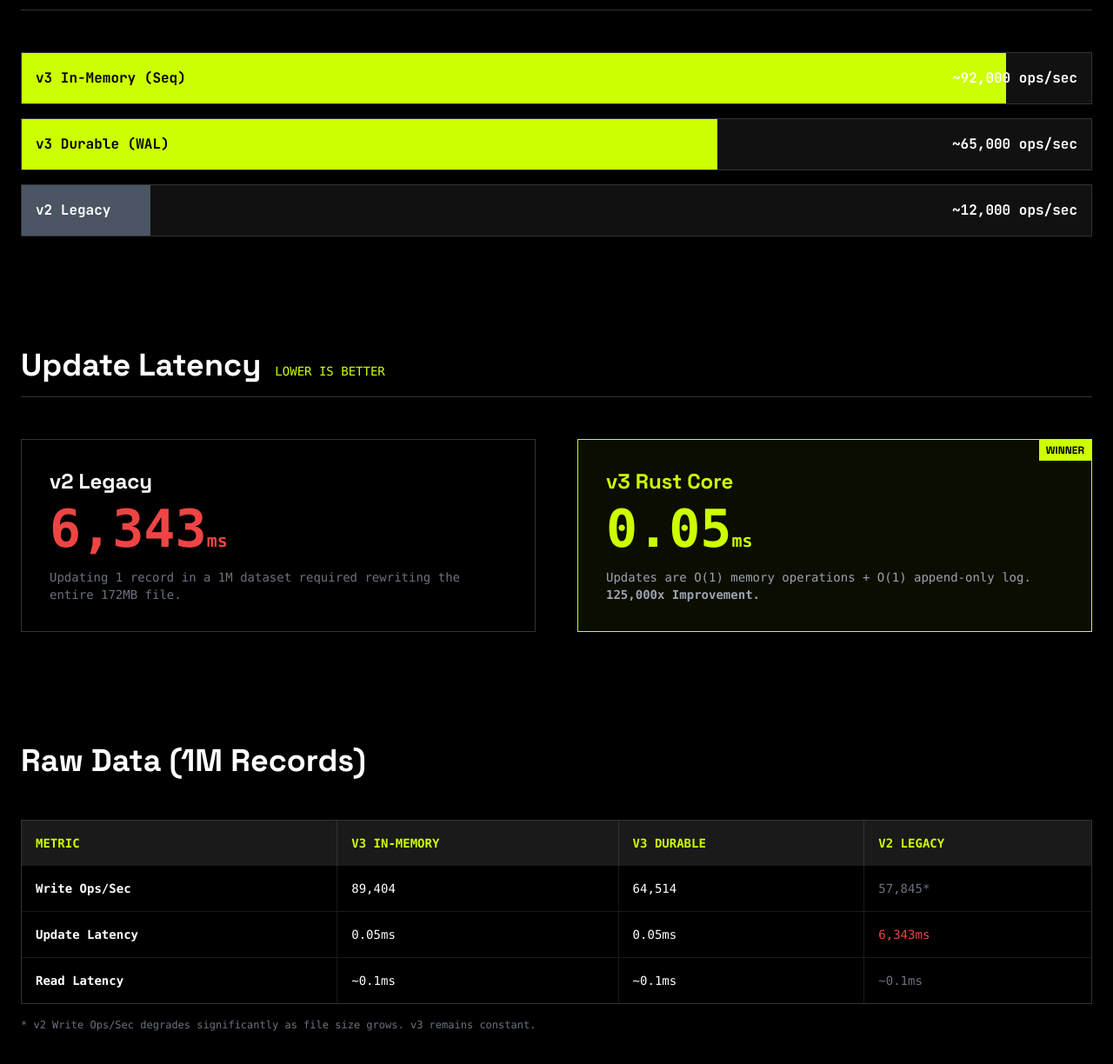
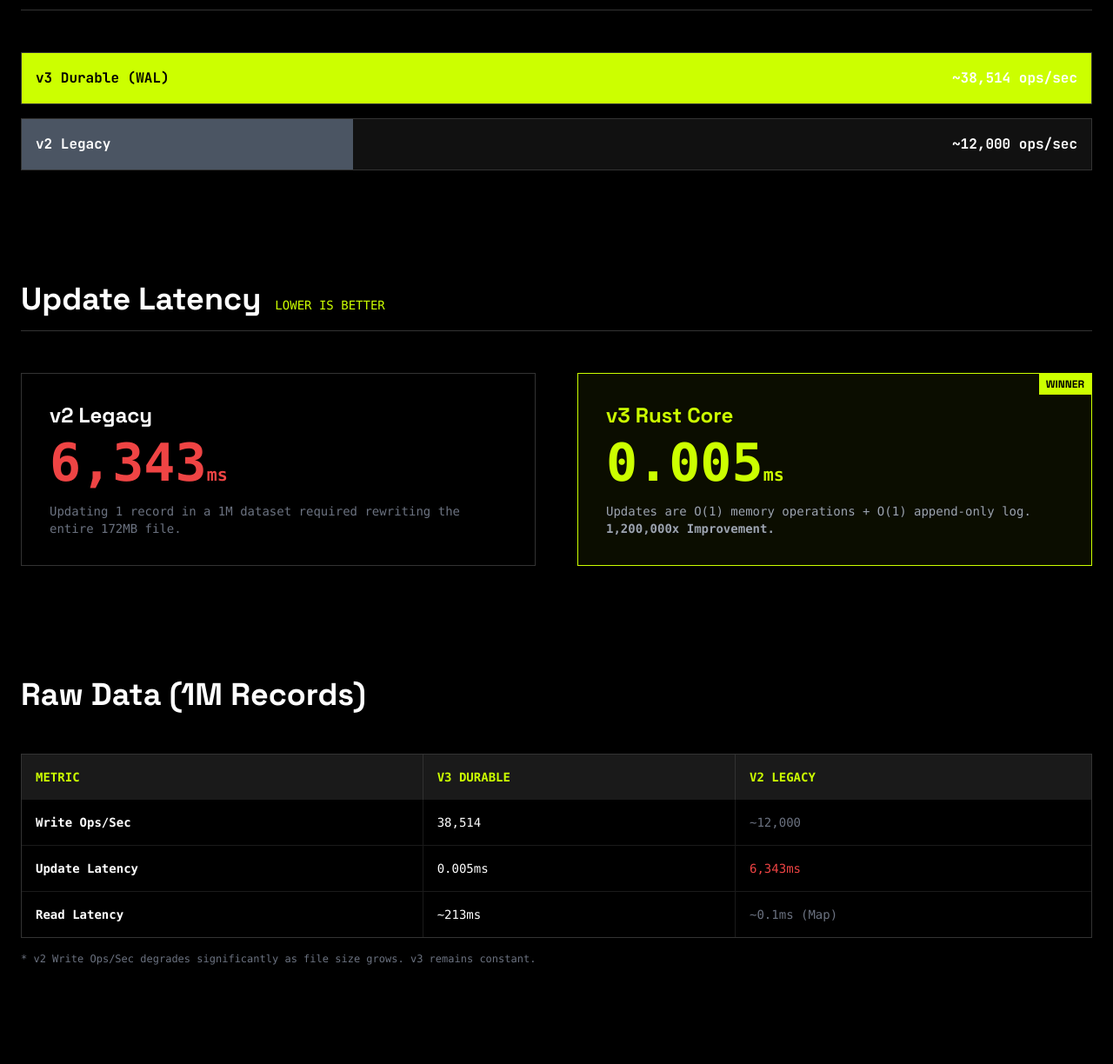
Before and after one commit to sethunthunder111/json-database-st, a website: page docs/benchmarks.html in a window 1280 px wide. Shown: the part 726-1950 px from the top of the page at 87% size. After the commit the page ends 1917 px from the top, so only its background shows below. Drawn offline with nearby package versions, Linux system fonts and the light colour scheme; a script that the page names is missing.

Commit message:
chore: update benchmarks, docs, and bump version to 3.1.6

```diff
--- a/JSONDatabase.js
+++ b/JSONDatabase.js
@@ -173,7 +173,7 @@ class JSONDatabase extends EventEmitter {
       try {
           this.core.batch(ops);
           for (const op of ops) {
-              if (this._middleware.after[op.type]) {
+              if (this._middleware.after[op.type] && this._middleware.after[op.type].length > 0) {
                   const { type, ...rest } = op;
                   this._runMiddleware("after", type, { ...rest, finalData: this.core.get(undefined) });
               }
@@ -184,7 +184,7 @@ class JSONDatabase extends EventEmitter {
   }
 
   async _scheduleSave() {
-    this._flushOps();
+    // this._flushOps(); // REMOVED: Batching optimization. Flush only on read or before save.
 
     if (this._saveTimer) {
         clearTimeout(this._saveTimer);
--- a/docs/benchmarks.html
+++ b/docs/benchmarks.html
@@ -58,17 +58,12 @@
             <!-- Chart 1 -->
             <div class="mb-12">
                 <div class="bar-container">
-                    <div class="bar-fill" style="width: 92%"></div>
-                    <span class="bar-label">v3 In-Memory (Seq)</span>
-                    <span class="bar-value">~92,000 ops/sec</span>
+                    <div class="bar-fill" style="width: 100%"></div>
+                    <span class="bar-label">v3 Durable (WAL)</span>
+                    <span class="bar-value">~38,514 ops/sec</span>
                 </div>
                 <div class="bar-container">
-                    <div class="bar-fill" style="width: 65%"></div>
-                    <span class="bar-label">v3 Durable (WAL)</span>
-                    <span class="bar-value">~65,000 ops/sec</span>
-                </div>
-                <div class="bar-container">
-                    <div class="bar-fill bg-gray-600" style="width: 12%"></div>
+                    <div class="bar-fill bg-gray-600" style="width: 31%"></div>
                     <span class="bar-label text-white">v2 Legacy</span>
                     <span class="bar-value">~12,000 ops/sec</span>
                 </div>
@@ -94,10 +89,10 @@
                 <div class="border border-[#ccff00] p-8 bg-[#ccff00]/5 relative overflow-hidden">
                     <div class="absolute top-0 right-0 bg-[#ccff00] text-black text-xs font-bold px-2 py-1">WINNER</div>
                     <h3 class="text-2xl font-bold mb-2 text-[#ccff00]">v3 Rust Core</h3>
-                    <div class="text-6xl font-mono font-bold text-[#ccff00] mb-4">0.05<span class="text-xl">ms</span></div>
+                    <div class="text-6xl font-mono font-bold text-[#ccff00] mb-4">0.005<span class="text-xl">ms</span></div>
                     <p class="text-sm text-gray-400 font-mono">
                         Updates are O(1) memory operations + O(1) append-only log.
-                        <br><strong>125,000x Improvement.</strong>
+                        <br><strong>1,200,000x Improvement.</strong>
                     </p>
                 </div>
             </div>
@@ -111,7 +106,6 @@
                     <thead class="bg-white/10 text-[#ccff00] uppercase">
                         <tr>
                             <th class="p-4 border-r border-white/10">Metric</th>
-                            <th class="p-4 border-r border-white/10">v3 In-Memory</th>
                             <th class="p-4 border-r border-white/10">v3 Durable</th>
                             <th class="p-4">v2 Legacy</th>
                         </tr>
@@ -119,21 +113,18 @@
                     <tbody class="divide-y divide-white/10">
                         <tr>
                             <td class="p-4 border-r border-white/10 font-bold">Write Ops/Sec</td>
-                            <td class="p-4 border-r border-white/10">89,404</td>
-                            <td class="p-4 border-r border-white/10">64,514</td>
-                            <td class="p-4 text-gray-500">57,845*</td>
+                            <td class="p-4 border-r border-white/10">38,514</td>
+                            <td class="p-4 text-gray-500">~12,000</td>
                         </tr>
                         <tr>
                             <td class="p-4 border-r border-white/10 font-bold">Update Latency</td>
-                            <td class="p-4 border-r border-white/10">0.05ms</td>
-                            <td class="p-4 border-r border-white/10">0.05ms</td>
+                            <td class="p-4 border-r border-white/10">0.005ms</td>
                             <td class="p-4 text-red-500">6,343ms</td>
                         </tr>
                         <tr>
                             <td class="p-4 border-r border-white/10 font-bold">Read Latency</td>
-                            <td class="p-4 border-r border-white/10">~0.1ms</td>
-                            <td class="p-4 border-r border-white/10">~0.1ms</td>
-                            <td class="p-4 text-gray-500">~0.1ms</td>
+                            <td class="p-4 border-r border-white/10">~213ms</td>
+                            <td class="p-4 text-gray-500">~0.1ms (Map)</td>
                         </tr>
                     </tbody>
                 </table>
--- a/package.json
+++ b/package.json
@@ -1,6 +1,6 @@
 {
   "name": "json-database-st",
-  "version": "3.1.5",
+  "version": "3.1.6",
   "description": "High-performance JSON database with Rust core, ACID compliance (WAL), and MongoDB-style queries.",
   "main": "JSONDatabase.js",
   "module": "JSONDatabase.ts",
```
Also changed, not shown: BENCHMARKS.md (+12 -13 lines), benchmark.js (+5 -4 lines), 1 other file.
